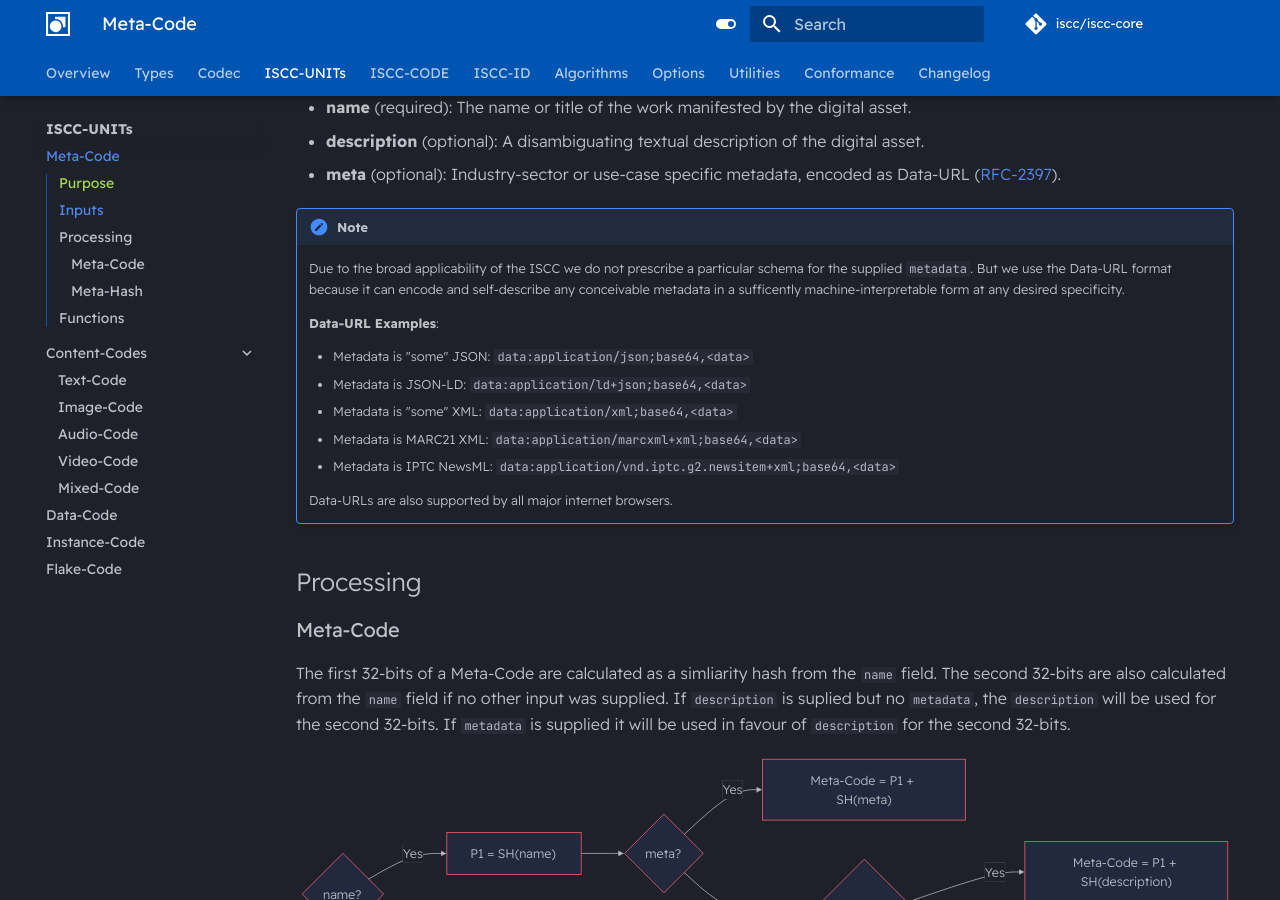
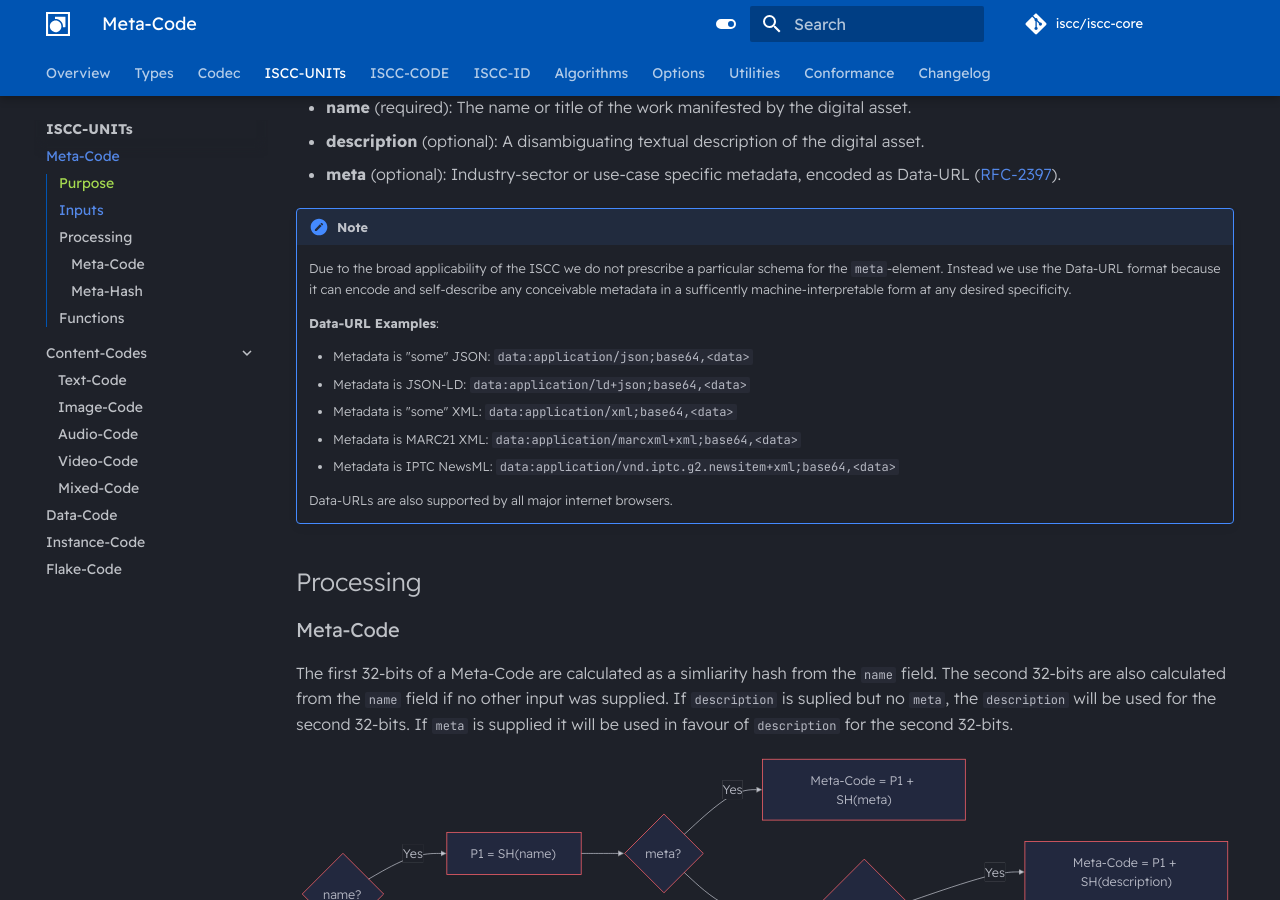
Before and after one commit to iscc/iscc-core, an MkDocs documentation site: the page built from docs/units/code_meta.md, in a window 1280 px wide and 900 px high, scrolled down 484 px. Built offline with MkDocs 1.6.1 and Material for MkDocs 9.7.7, drawn with Linux system fonts in a browser that asks for light colours; comment, search, counter and statistics services are not loaded.

Commit message:
Fix `meta`-element name in documentation.

````diff
--- a/docs/units/code_meta.md
+++ b/docs/units/code_meta.md
@@ -22,7 +22,7 @@ Seed-Metadata has 3 possible elements:
 !!! note
 
     Due to the broad applicability of the ISCC we do not prescribe a particular schema for the
-    supplied `metadata`. But we use the Data-URL format because it can encode and self-describe
+    `meta`-element. Instead we use the Data-URL format because it can encode and self-describe
     any conceivable metadata in a sufficently machine-interpretable form at any desired specificity.
 
     **Data-URL Examples**:
@@ -42,8 +42,8 @@ Seed-Metadata has 3 possible elements:
 
 The first 32-bits of a Meta-Code are calculated as a simliarity hash from the `name` field.
 The second 32-bits are also calculated from the `name` field if no other input was supplied.
-If `description` is suplied but no `metadata`, the `description` will be used for the second
-32-bits. If `metadata` is supplied it will be used in favour of `description` for the second
+If `description` is suplied but no `meta`, the `description` will be used for the second
+32-bits. If `meta` is supplied it will be used in favour of `description` for the second
 32-bits.
 
 ```mermaid
````
